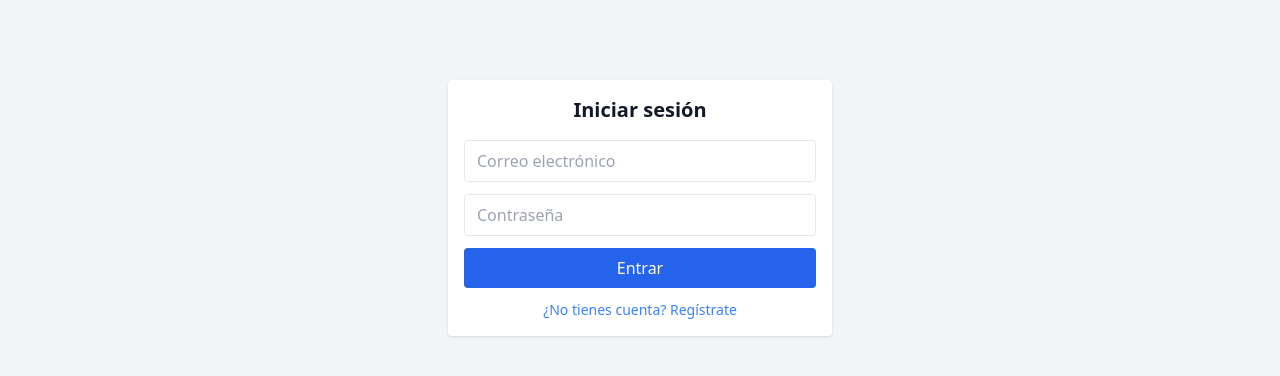
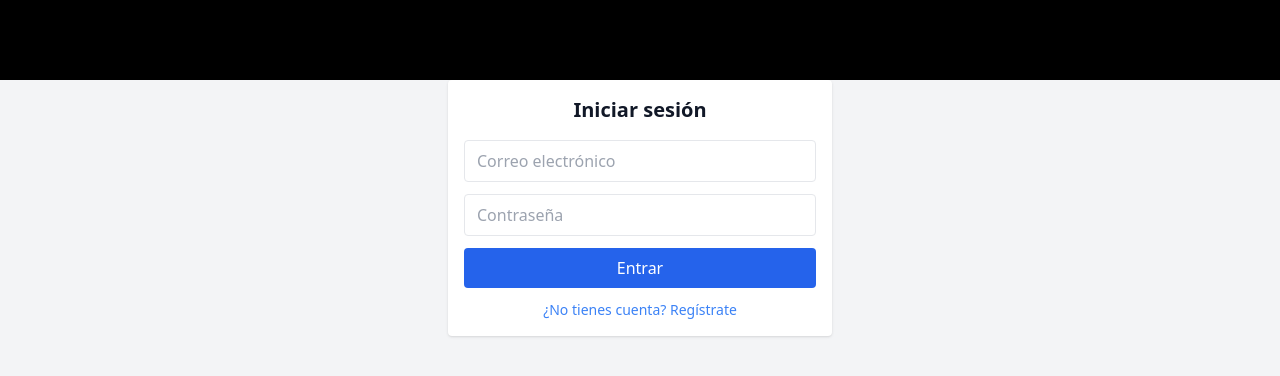
Before and after one commit to FranciscoJavier001/modo-guerra87, a React (Vite) app: page / in a window 1280 px wide. Shown: the top 376 px of the page. Built offline with nearby package versions, Linux system fonts and the light colour scheme; no server answers.

Commit message:
Updated Color

```diff
--- a/index.html
+++ b/index.html
@@ -3,6 +3,9 @@
   <head>
     <meta charset="UTF-8" />
     <meta name="viewport" content="width=device-width, initial-scale=1.0" />
+    <meta name="theme-color" content="#000000" />
+    <meta name="apple-mobile-web-app-capable" content="yes" />
+    <meta name="apple-mobile-web-app-status-bar-style" content="black" />
     <title>Modo Guerra App</title>
     <link rel="manifest" href="/manifest.json" />
   </head>
--- a/src/index.css
+++ b/src/index.css
@@ -1,3 +1,14 @@
 @tailwind base;
 @tailwind components;
 @tailwind utilities;
+
+/* --- overrides globales --- */
+html,
+body {
+  @apply min-h-screen bg-black text-white;   /* fondo negro + texto blanco */
+}
+
+/* Si quieres que los enlaces sigan siendo azules: */
+a { @apply text-blue-400 hover:text-blue-300; }
+
+/* Si prefieres que TODO sea blanco salvo lo que especifiques, no pongas la regla de <a>. */
--- a/vite.config.js
+++ b/vite.config.js
@@ -13,7 +13,7 @@ export default defineConfig({
     short_name: 'Modo Guerra',
     start_url: '.',
     display: 'standalone',
-    background_color: '#ffffff',
+    background_color: '#000000',
     theme_color: '#000000',
     icons: [
       {
```
Also changed, not shown: public/manifest.json, 2 other files (tests, documents, lock files or other folders).
